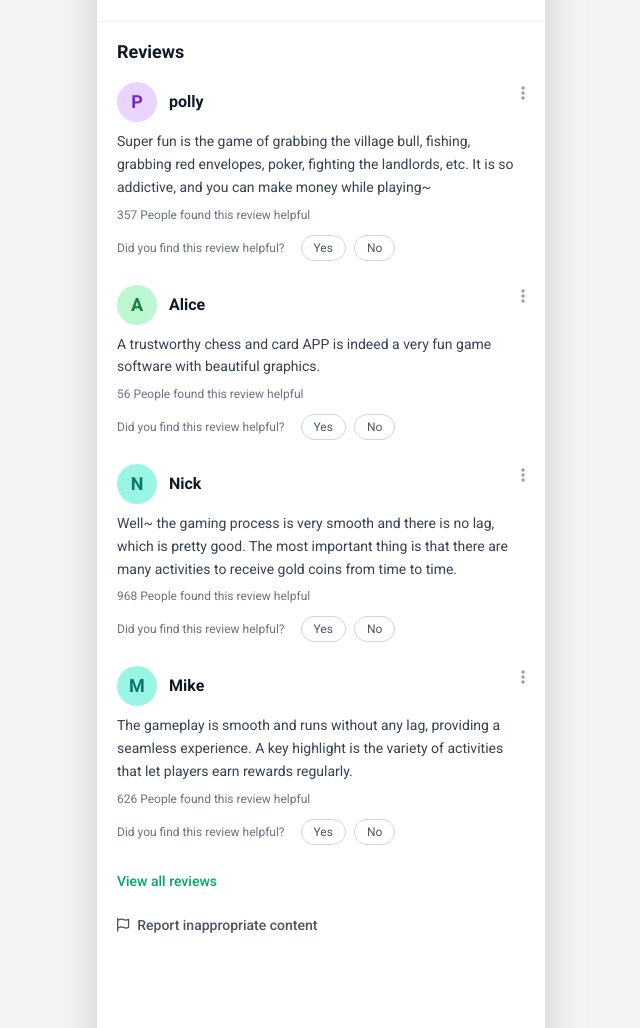
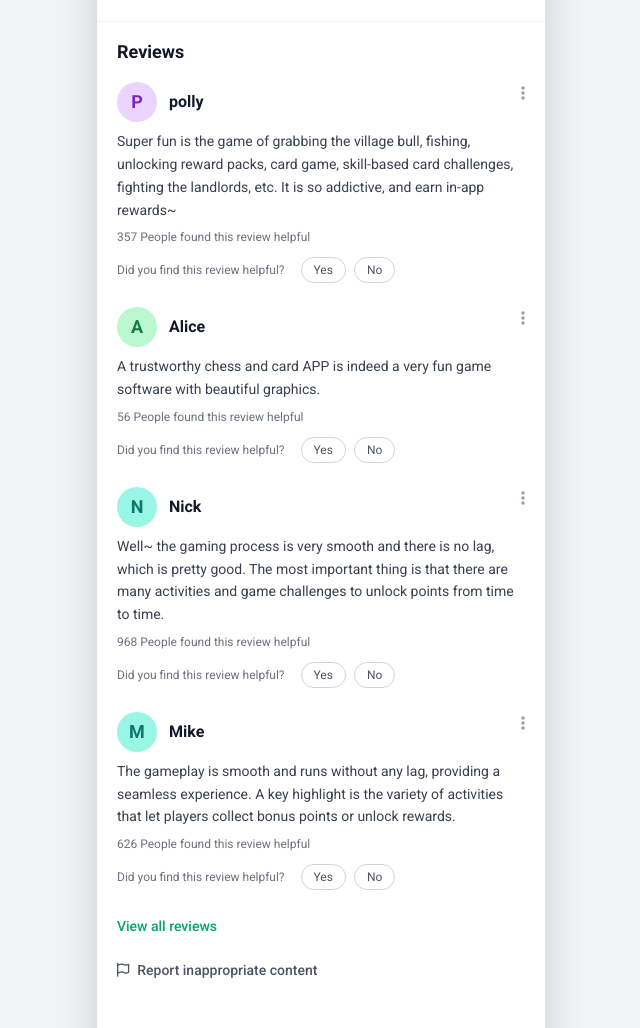
Before and after one commit to moiz-66/landing-page, a plain HTML site: page index.html in a window 1280 px wide. Shown: the part 1049-2077 px from the top of the page, without its empty margins (319-959 px from the left). Drawn offline with nearby package versions, Linux system fonts and the light colour scheme.

Commit message:
Revise game descriptions for clarity and detail
Updated game descriptions to include new features and rewards.

```diff
--- a/index.html
+++ b/index.html
@@ -175,7 +175,7 @@
                             <button class="text-gray-400" onclick="event.stopPropagation()"><i class="fa-solid fa-ellipsis-vertical"></i></button>
                         </div>
                         <p class="text-gray-700 text-sm leading-relaxed mb-2">
-                            Super fun is the game of grabbing the village bull, fishing, grabbing red envelopes, poker, fighting the landlords, etc. It is so addictive, and you can make money while playing~
+                            Super fun is the game of grabbing the village bull, fishing, unlocking reward packs, card game, skill-based card challenges, fighting the landlords, etc. It is so addictive, and earn in-app rewards~
                         </p>
                         <div class="flex justify-between items-center">
                             <span class="text-xs text-gray-500">357 People found this review helpful</span>
@@ -223,7 +223,7 @@
                             <button class="text-gray-400" onclick="event.stopPropagation()"><i class="fa-solid fa-ellipsis-vertical"></i></button>
                         </div>
                         <p class="text-gray-700 text-sm leading-relaxed mb-2">
-                            Well~ the gaming process is very smooth and there is no lag, which is pretty good. The most important thing is that there are many activities to receive gold coins from time to time.
+                            Well~ the gaming process is very smooth and there is no lag, which is pretty good. The most important thing is that there are many activities and game challenges to unlock points from time to time.
                         </p>
                         <div class="flex justify-between items-center">
                             <span class="text-xs text-gray-500">968 People found this review helpful</span>
@@ -247,7 +247,7 @@
                             <button class="text-gray-400" onclick="event.stopPropagation()"><i class="fa-solid fa-ellipsis-vertical"></i></button>
                         </div>
                         <p class="text-gray-700 text-sm leading-relaxed mb-2">
-                            The gameplay is smooth and runs without any lag, providing a seamless experience. A key highlight is the variety of activities that let players earn rewards regularly.
+                            The gameplay is smooth and runs without any lag, providing a seamless experience. A key highlight is the variety of activities that let players collect bonus points or unlock rewards.
                         </p>
                         <div class="flex justify-between items-center">
                             <span class="text-xs text-gray-500">626 People found this review helpful</span>
```
